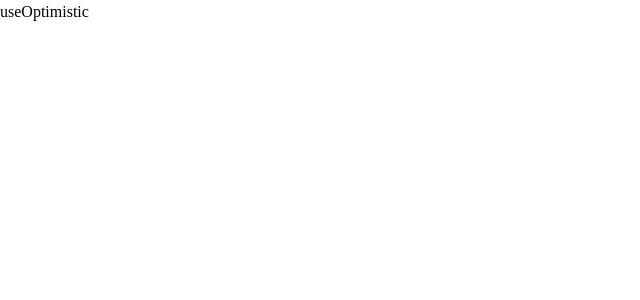
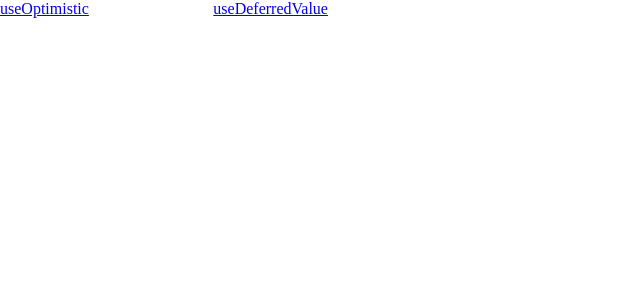
Before and after one commit to cjg1122/react-demo, a Next.js app: page / in a window 1280 px wide. Shown: the top 300 px of the page, without its empty margins (0-640 px from the left). Built offline with nearby package versions, Linux system fonts and the light colour scheme.

Commit message:
add useDeferredValue demo

```diff
--- a/next.config.mjs
+++ b/next.config.mjs
@@ -1,4 +1,8 @@
 /** @type {import('next').NextConfig} */
-const nextConfig = {};
+const nextConfig = {
+  experimental: {
+    reactCompiler: true,
+  },
+};
 
 export default nextConfig;
--- a/src/app/page.tsx
+++ b/src/app/page.tsx
@@ -1,14 +1,23 @@
 import Link from "next/link";
 
-const navs = ["/useOptimistic"];
+const navs = [
+  {
+    src: "/useOptimistic",
+    name: "useOptimistic",
+  },
+  {
+    src: "/useDeferredValue",
+    name: "useDeferredValue",
+  },
+];
 
 export default function Page() {
   return (
     <div className="w-screen grid grid-cols-6">
-      {navs.map((src) => {
+      {navs.map((item) => {
         return (
-          <div className="h-9" key={src}>
-            <Link href={src}>useOptimistic</Link>
+          <div className="h-9" key={item.src}>
+            <Link href={item.src}>{item.name}</Link>
           </div>
         );
       })}
--- /dev/null
+++ b/src/app/useDeferredValue/SlowList.tsx
@@ -0,0 +1,23 @@
+"use client";
+
+function SlowItem({ text }: { text: string }) {
+  let startTime = performance.now();
+  while (performance.now() - startTime < 1) {
+    // 每个 item 暂停 1ms，模拟极其缓慢的代码
+  }
+
+  return <li className="item">Text: {text}</li>;
+}
+
+const SlowList = function SlowList({ text }: { text: string }) {
+  // 仅打印一次。实际的减速是在 SlowItem 组件内部。
+  console.log("[ARTIFICIALLY SLOW] Rendering 250 <SlowItem />");
+
+  let items = [];
+  for (let i = 0; i < 200; i++) {
+    items.push(<SlowItem key={i} text={text} />);
+  }
+  return <ul className="items">{items}</ul>;
+};
+
+export default SlowList;
--- /dev/null
+++ b/src/app/useDeferredValue/page.tsx
@@ -0,0 +1,15 @@
+"use client";
+
+import { useState, useDeferredValue } from "react";
+import SlowList from "./SlowList";
+
+export default function App() {
+  const [text, setText] = useState("");
+  const deferredText = useDeferredValue(text);
+  return (
+    <>
+      <input value={text} onChange={(e) => setText(e.target.value)} />
+      <SlowList text={deferredText} />
+    </>
+  );
+}
--- a/tailwind.config.ts
+++ b/tailwind.config.ts
@@ -19,5 +19,8 @@ const config: Config = {
     },
   },
   plugins: [],
+  corePlugins: {
+    preflight: false,
+  },
 };
 export default config;
```
Also changed, not shown: package.json (+6 -5 lines), 2 other files (tests, documents, lock files or other folders).
